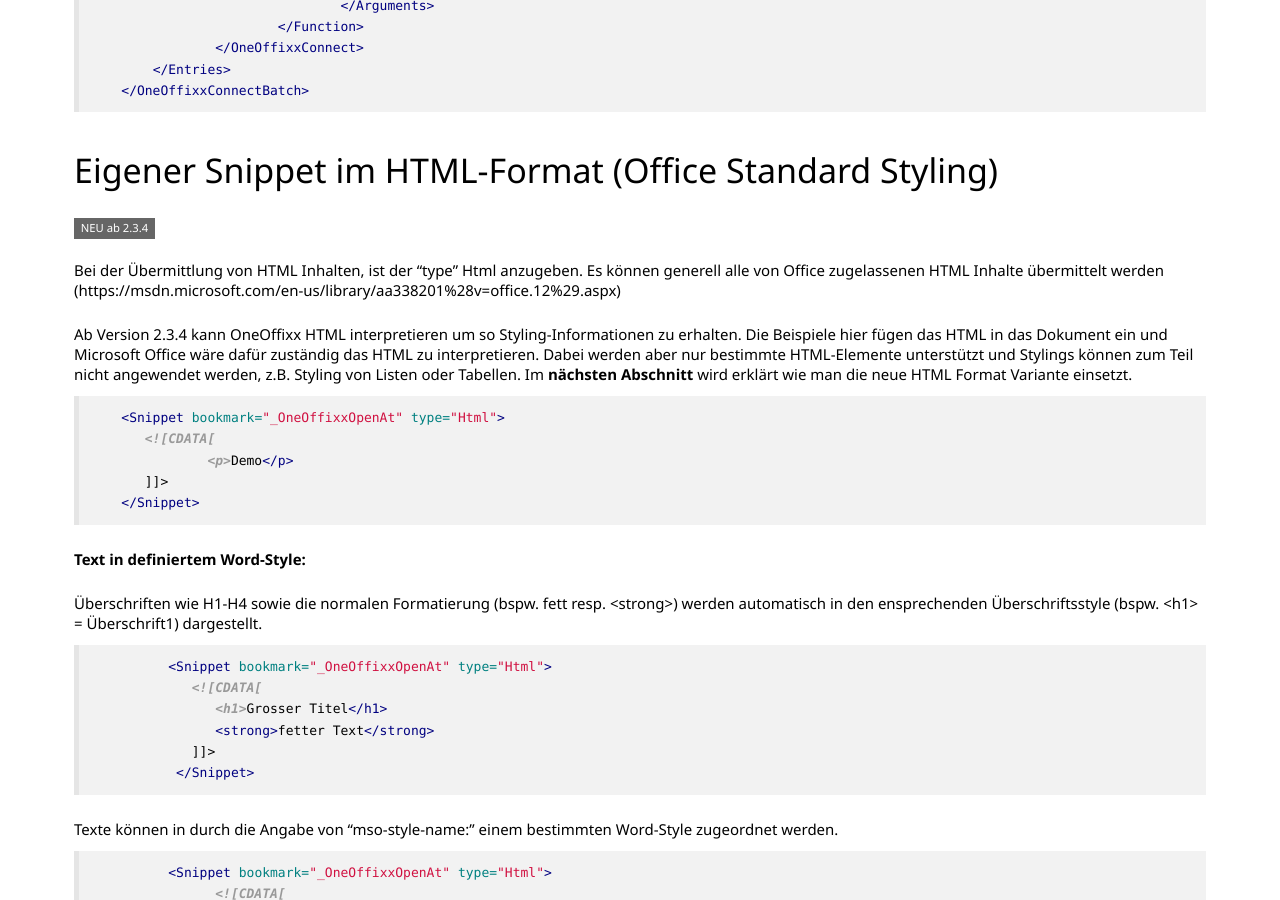
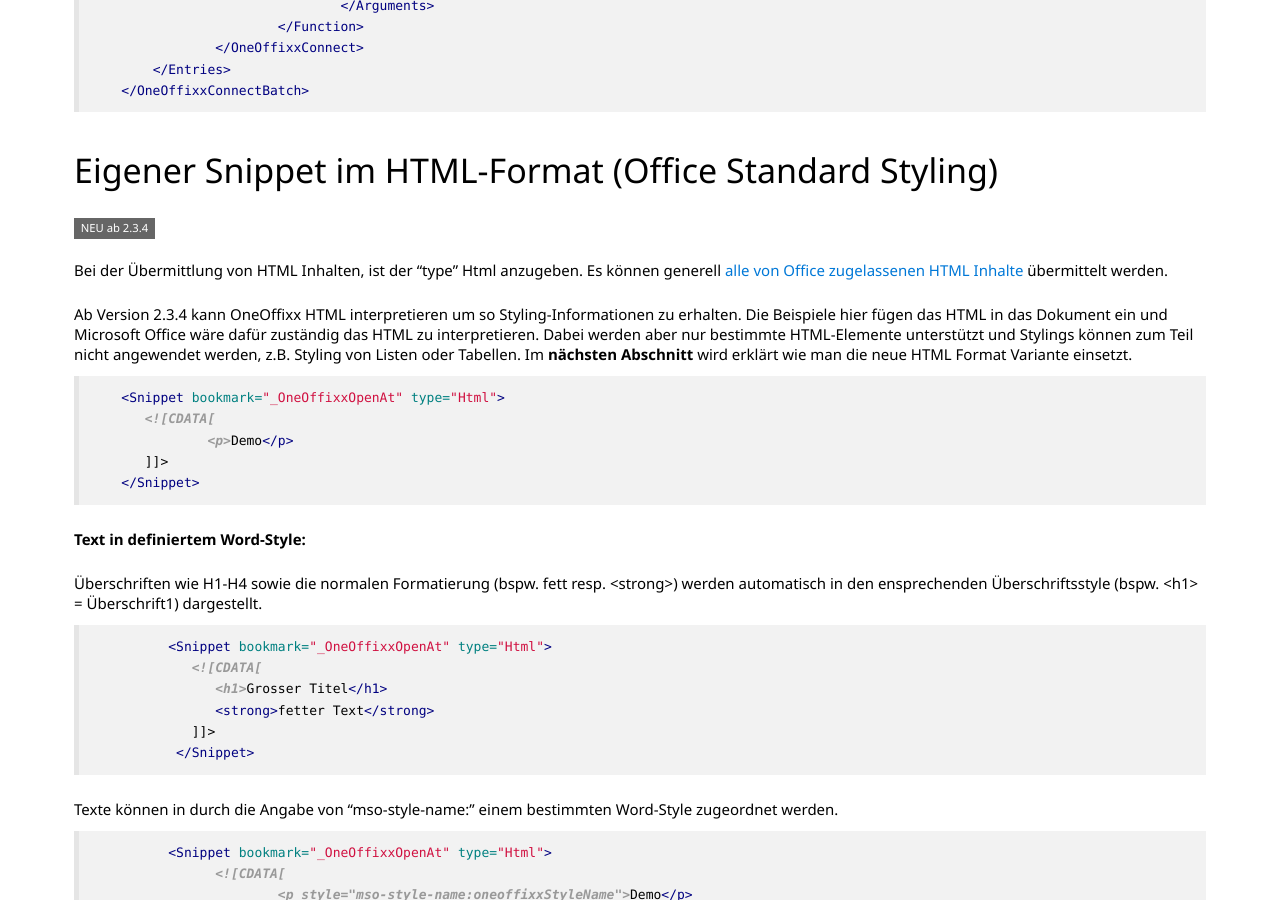
Before and after one commit to primesoft-group/oneoffixx-docs, a Jekyll site: the page built from _pages/connect/de/usecases-snippets.md, in a window 1280 px wide and 900 px high, scrolled down 1909 px. Built offline with Jekyll 4.4.1, drawn with Linux system fonts in a browser that asks for light colours; nearby versions of some CDN libraries; some web fonts are replaced.

Commit message:
Update usecases-snippets.md

```diff
--- a/_pages/connect/de/usecases-snippets.md
+++ b/_pages/connect/de/usecases-snippets.md
@@ -78,7 +78,7 @@
 
 <span class="label label-info">NEU ab 2.3.4</span>
 
-Bei der Übermittlung von HTML Inhalten, ist der "type" Html anzugeben. Es können generell alle von Office zugelassenen HTML Inhalte übermittelt werden (https://msdn.microsoft.com/en-us/library/aa338201%28v=office.12%29.aspx)
+Bei der Übermittlung von HTML Inhalten, ist der "type" Html anzugeben. Es können generell [alle von Office zugelassenen HTML Inhalte](https://msdn.microsoft.com/en-us/library/aa338201%28v=office.12%29.aspx) übermittelt werden.
 
 Ab Version 2.3.4 kann OneOffixx HTML interpretieren um so Styling-Informationen zu erhalten. Die Beispiele hier fügen das HTML in das Dokument ein und Microsoft Office wäre dafür zuständig das HTML zu interpretieren. Dabei werden aber nur bestimmte HTML-Elemente unterstützt und Stylings können zum Teil nicht angewendet werden, z.B. Styling von Listen oder Tabellen.
 Im __nächsten Abschnitt__ wird erklärt wie man die neue HTML Format Variante einsetzt.
```
